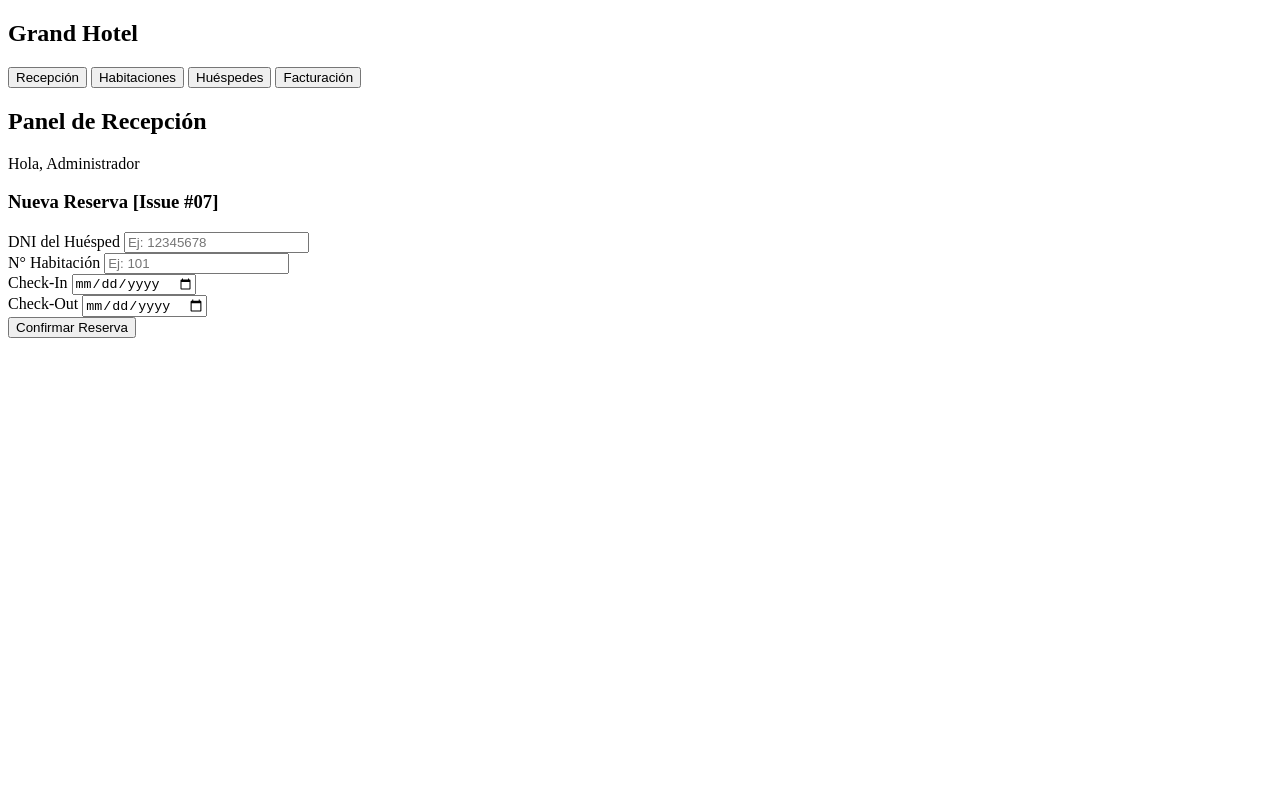
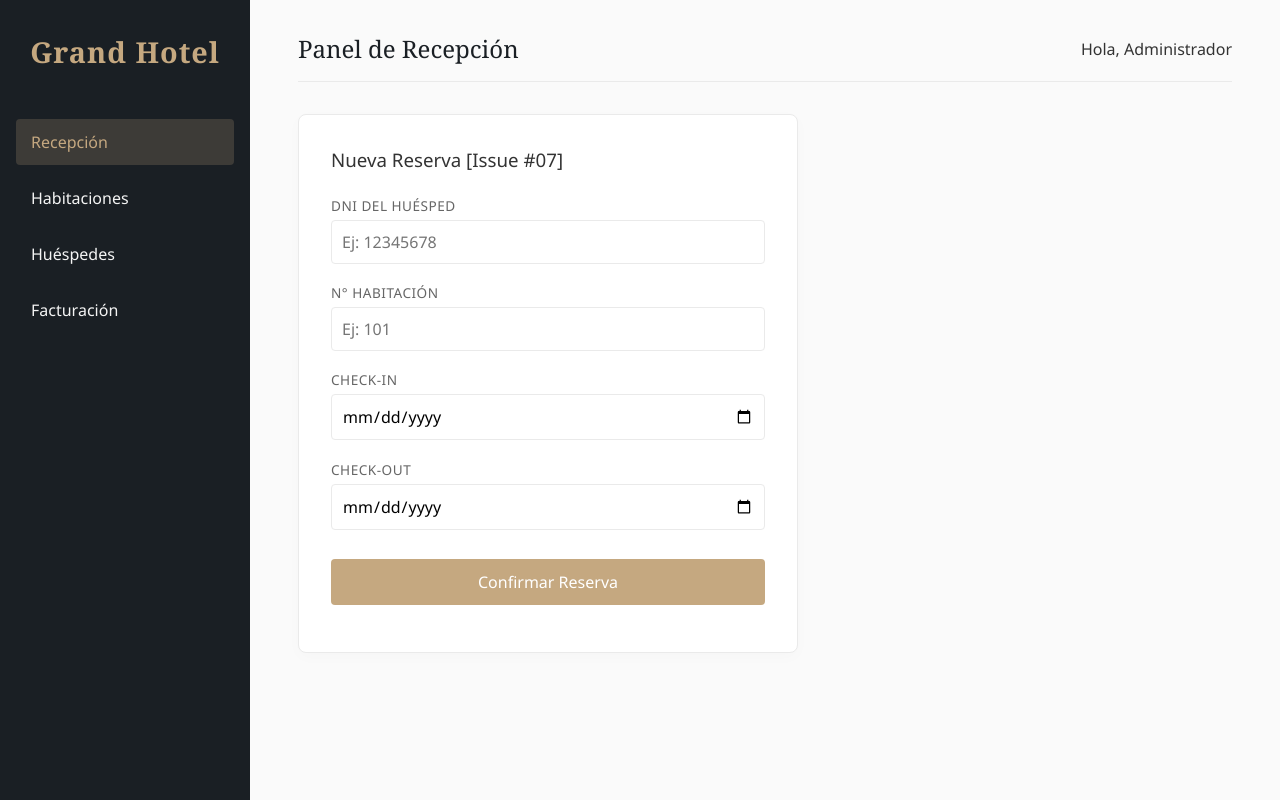
Before and after one commit to frandivCode/historia-de-usuarios-hotel, a plain HTML site: page index.html in a window 1280 px wide. Drawn offline with Linux system fonts and the light colour scheme.

Commit message:
feat: fix files and code respect to issues

```diff
--- a/app.js
+++ b/app.js
@@ -34,18 +34,9 @@ class Reserva {
 }
 
 // --- CLASE PRINCIPAL (GESTIÓN DE LOS ISSUES) ---
-SistemaHotel.prototype.bajaHuesped = function (dni) {
-    const huesped = this.huespedes.find(h => h.dni === dni);
-    if (!huesped) throw new Error("Huésped no encontrado.");
 
-    const tieneReservasActivas = this.reservas.some(r => r.huesped.dni === dni && (r.estado === 'Confirmada' || r.estado === 'Activa'));
-    if (tieneReservasActivas) throw new Error("No se puede eliminar el huésped: Posee reservas o saldos activos.");
-
-    huesped.estado = 'Inactivo';
-    return "Huésped dado de baja (lógica) exitosamente.";
-
-/* Integrante 1 */
-function registrarHuesped(nombre, apellido, dni, email) {
+/* === Integrante 1 === */
+SistemaHotel.prototype.registrarHuesped = function (nombre, apellido, dni, email) {
     if (!nombre || !apellido || !dni || !email) throw new Error("Todos los campos son obligatorios.");
     if (this.huespedes.some(h => h.dni === dni)) throw new Error("El documento ingresado ya se encuentra registrado.");
     if (!email.includes('@')) throw new Error("Formato de correo inválido.");
@@ -53,25 +44,8 @@ function registrarHuesped(nombre, apellido, dni, email) {
     const nuevoHuesped = new Huesped(nombre, apellido, dni, email);
     this.huespedes.push(nuevoHuesped);
     return "Huésped registrado exitosamente.";
-}
+};
 
-// [Issue #07] - Creación de Reservas
-    crearReserva(dni, numHabitacion, fechaIn, fechaOut) {
-        const huesped = this.huespedes.find(h => h.dni === dni);
-        const habitacion = this.habitaciones.find(h => h.numero === numHabitacion);
-
-        if (!huesped) throw new Error("Huésped no registrado.");
-        if (!habitacion || habitacion.estado !== 'Disponible') throw new Error("Habitación no disponible.");
-        if (new Date(fechaIn) < new Date().setHours(0,0,0,0)) throw new Error("La fecha debe ser futura.");
-
-        // Cálculo simple de noches
-        const noches = Math.ceil((new Date(fechaOut) - new Date(fechaIn)) / (1000 * 60 * 60 * 24));
-        const total = noches * habitacion.precioNoche;
-        const codigoReserva = `RES-${Date.now().toString().slice(-4)}`; // Generador simple
-
-        const reserva = new Reserva(codigoReserva, huesped, habitacion, fechaIn, fechaOut, total);
-        this.reservas.push(reserva);
-        return `Reserva ${codigoReserva} Confirmada. Total estimado: $${total}.`;
 SistemaHotel.prototype.modificarHuesped = function (dni, nuevosDatos) {
     const huesped = this.huespedes.find(h => h.dni === dni);
     if (!huesped) throw new Error("Huésped no encontrado.");
@@ -82,16 +56,29 @@ SistemaHotel.prototype.modificarHuesped = function (dni, nuevosDatos) {
     return "Datos del huésped actualizados correctamente.";
 };
 
-altaHabitacion(numero, tipo, precio, piso) {
+SistemaHotel.prototype.bajaHuesped = function (dni) {
+    const huesped = this.huespedes.find(h => h.dni === dni);
+    if (!huesped) throw new Error("Huésped no encontrado.");
+
+    const tieneReservasActivas = this.reservas.some(r => r.huesped.dni === dni && (r.estado === 'Confirmada' || r.estado === 'Activa'));
+    if (tieneReservasActivas) throw new Error("No se puede eliminar el huésped: Posee reservas o saldos activos.");
+
+    huesped.estado = 'Inactivo';
+    return "Huésped dado de baja (lógica) exitosamente.";
+};
+
+/* === Integrante 2 === */
+
+SistemaHotel.prototype.altaHabitacion = function (numero, tipo, precio, piso) {
     if (!numero || !tipo || !precio || !piso) throw new Error("Faltan datos de la habitación.");
     if (this.habitaciones.some(h => h.numero === numero)) throw new Error("El número de habitación ya existe.");
     if (precio <= 0) throw new Error("El precio debe ser mayor a cero.");
 
     this.habitaciones.push(new Habitacion(numero, tipo, precio, piso));
     return "Habitación creada.";
-    }
+};
 
-    cambiarEstadoHabitacion(numero, nuevoEstado) {
+SistemaHotel.prototype.cambiarEstadoHabitacion = function (numero, nuevoEstado) {
     const hab = this.habitaciones.find(h => h.numero === numero);
     if (!hab) throw new Error("Habitación no encontrada.");
 
@@ -100,9 +87,9 @@ altaHabitacion(numero, tipo, precio, piso) {
 
     hab.estado = nuevoEstado;
     return `Estado de habitación ${numero} cambiado a ${nuevoEstado}.`;
-    }
+};
 
-    consultarDisponibilidad(fechaIn, fechaOut) {
+SistemaHotel.prototype.consultarDisponibilidad = function (fechaIn, fechaOut) {
     if (!fechaIn || !fechaOut) throw new Error("Fechas obligatorias.");
     const disponibles = this.habitaciones.filter(h => h.estado === 'Disponible');
 
@@ -110,4 +97,6 @@ altaHabitacion(numero, tipo, precio, piso) {
         throw new Error("No se encontraron habitaciones disponibles para los criterios seleccionados.");
     }
     return disponibles;
-    }
+};
+
+/* === Integrante 3 === */
--- a/index.html
+++ b/index.html
@@ -5,7 +5,7 @@
     <meta charset="UTF-8">
     <meta name="viewport" content="width=device-width, initial-scale=1.0">
     <title>Grand Hotel - Gestión</title>
-    <link rel="stylesheet" href="style.css">
+    <link rel="stylesheet" href="styles.css">
 </head>
 
 <body>
--- /dev/null
+++ b/styles.css
@@ -0,0 +1,159 @@
+/* Variables de color finas y delicadas */
+:root {
+    --bg-color: #FAFAFA;
+    --sidebar-bg: #1A1F24;
+    --text-main: #333333;
+    --text-light: #F4F4F4;
+    --accent-gold: #C5A880;
+    --border-color: #EAEAEA;
+}
+
+* {
+    margin: 0;
+    padding: 0;
+    box-sizing: border-box;
+    font-family: 'Segoe UI', Tahoma, Geneva, Verdana, sans-serif;
+}
+
+body {
+    background-color: var(--bg-color);
+    color: var(--text-main);
+    display: flex;
+    height: 100vh;
+}
+
+/* Contenedor Principal */
+.app-container {
+    display: flex;
+    width: 100%;
+}
+
+/* Menú Lateral */
+.sidebar {
+    width: 250px;
+    background-color: var(--sidebar-bg);
+    color: var(--text-light);
+    display: flex;
+    flex-direction: column;
+    padding: 2rem 1rem;
+}
+
+.logo {
+    font-family: 'Georgia', serif;
+    font-size: 1.8rem;
+    color: var(--accent-gold);
+    text-align: center;
+    margin-bottom: 3rem;
+    letter-spacing: 1px;
+}
+
+.menu {
+    display: flex;
+    flex-direction: column;
+    gap: 10px;
+}
+
+.menu-btn {
+    background: none;
+    border: none;
+    color: var(--text-light);
+    text-align: left;
+    padding: 12px 15px;
+    font-size: 1rem;
+    cursor: pointer;
+    border-radius: 4px;
+    transition: all 0.3s ease;
+}
+
+.menu-btn:hover,
+.menu-btn.active {
+    background-color: rgba(197, 168, 128, 0.2);
+    color: var(--accent-gold);
+}
+
+/* Área de Contenido */
+.main-content {
+    flex: 1;
+    padding: 2rem 3rem;
+    overflow-y: auto;
+}
+
+.topbar {
+    display: flex;
+    justify-content: space-between;
+    align-items: center;
+    border-bottom: 1px solid var(--border-color);
+    padding-bottom: 1rem;
+    margin-bottom: 2rem;
+}
+
+.topbar h2 {
+    font-family: 'Georgia', serif;
+    font-weight: 400;
+    color: var(--sidebar-bg);
+}
+
+/* Tarjetas y Formularios */
+.card {
+    background: #FFFFFF;
+    border: 1px solid var(--border-color);
+    border-radius: 8px;
+    padding: 2rem;
+    max-width: 500px;
+    box-shadow: 0 4px 15px rgba(0, 0, 0, 0.02);
+}
+
+.card h3 {
+    margin-bottom: 1.5rem;
+    font-weight: 500;
+}
+
+.elegant-form .input-group {
+    margin-bottom: 1.2rem;
+    display: flex;
+    flex-direction: column;
+}
+
+.elegant-form label {
+    font-size: 0.85rem;
+    color: #666;
+    margin-bottom: 5px;
+    text-transform: uppercase;
+    letter-spacing: 0.5px;
+}
+
+.elegant-form input {
+    padding: 10px;
+    border: 1px solid var(--border-color);
+    border-radius: 4px;
+    font-size: 1rem;
+    outline: none;
+    transition: border 0.3s;
+}
+
+.elegant-form input:focus {
+    border-color: var(--accent-gold);
+}
+
+.btn-primary {
+    background-color: var(--accent-gold);
+    color: #fff;
+    border: none;
+    padding: 12px 20px;
+    font-size: 1rem;
+    border-radius: 4px;
+    cursor: pointer;
+    width: 100%;
+    margin-top: 10px;
+    transition: background 0.3s;
+}
+
+.btn-primary:hover {
+    background-color: #b3956d;
+}
+
+.mensaje {
+    margin-top: 15px;
+    font-size: 0.9rem;
+    color: #d9534f;
+}
```
Lines whose indentation alone changed are shown as unchanged.
